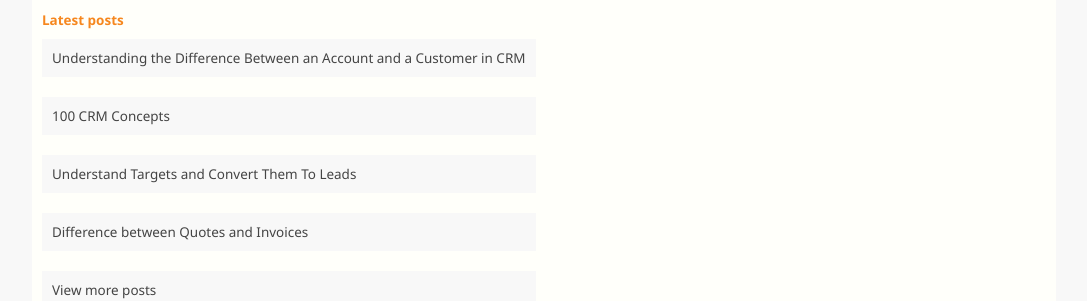
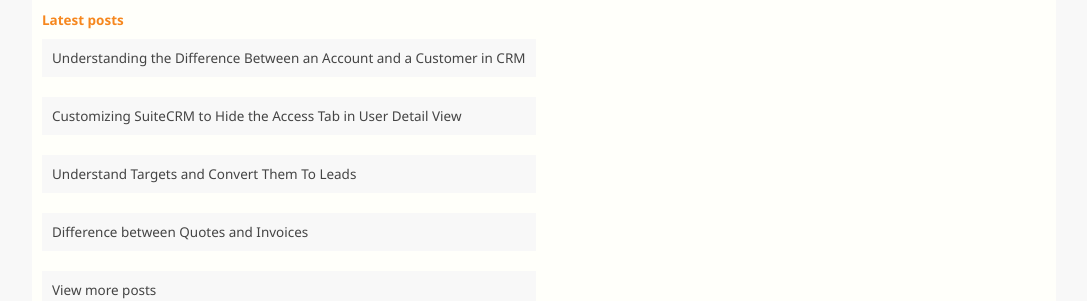
Before and after one commit to gmcodentech/crmnotebook, a Jekyll site: the page built from index.md, in a window 1280 px wide. Shown: the part 1872-2173 px from the top of the page, without its empty margins (96-1183 px from the left). Built offline with Jekyll 4.4.1, drawn with Linux system fonts in a browser that asks for light colours.

Commit message:
Update default.html

```diff
--- a/_layouts/default.html
+++ b/_layouts/default.html
@@ -28,10 +28,10 @@
 					<div id="side_content">
 					<strong>Latest posts</strong>
 					<div class="box">
-						<a href="#">Understanding the Difference Between an Account and a Customer in CRM</a>
+						<a href="index">Understanding the Difference Between an Account and a Customer in CRM</a>
 					</div>
 					<div class="box">
-						<a href="#">100 CRM Concepts</a>
+						<a href="hide_user_access_tab">Customizing SuiteCRM to Hide the Access Tab in User Detail View</a>
 					</div>
 					<div class="box">
 						<a href="#">Understand Targets and Convert Them To Leads</a>
```
